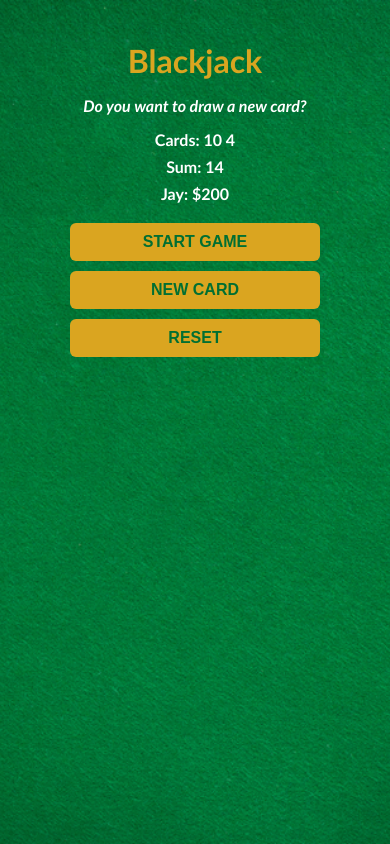
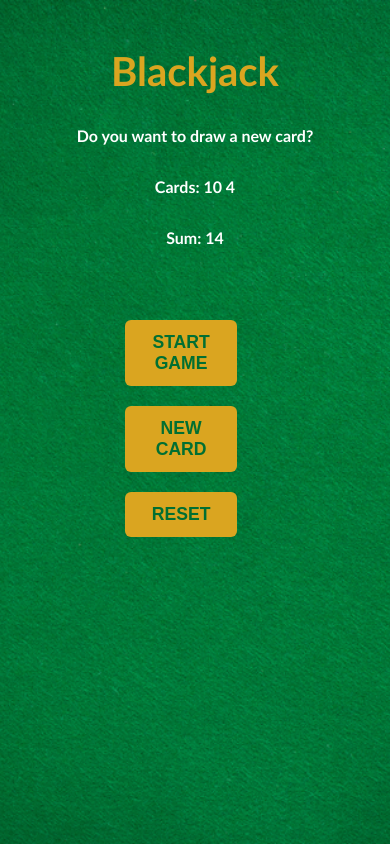
Before and after one commit to Jay-0310/BlackJackGame, a plain HTML site: page index.html in a window 390 px wide. Both pictures are taken after a click on the button "START GAME". Drawn offline with Linux system fonts and the light colour scheme.

Commit message:
Enhanced The Website

```diff
--- a/index.css
+++ b/index.css
@@ -1,3 +1,4 @@
+/* Common styling */
 body {
     font-family: 'Trebuchet MS', 'Lucida Sans Unicode', 'Lucida Grande', Arial, sans-serif;
     background-image: url("table.png");
@@ -16,26 +17,7 @@ body {
 h1 {
     color: goldenrod;
     font-size: 2.5rem;
-    margin-bottom: 10px;
-}
-
-#message-el {
-    font-style: italic;
     margin-bottom: 15px;
-    font-size: 1.1rem;
-}
-
-#cards-el, #sum-el, #player-el {
-    font-size: 1.1rem;
-    margin: 8px 0;
-}
-
-.buttons {
-    margin-top: 20px;
-    display: flex;
-    flex-direction: column;
-    gap: 10px;
-    align-items: center;
 }
 
 button {
@@ -50,6 +32,7 @@ button {
     font-size: 1.1rem;
     cursor: pointer;
     transition: background 0.3s ease;
+    margin: 5px 0;
 }
 
 button:hover {
@@ -61,20 +44,34 @@ button:disabled {
     cursor: not-allowed;
 }
 
-@media (max-width: 480px) {
-    h1 {
-        font-size: 2rem;
-    }
+input[type="text"] {
+    padding: 10px;
+    border: none;
+    border-radius: 6px;
+    width: 80%;
+    max-width: 250px;
+    font-size: 1.1rem;
+    margin-bottom: 15px;
+}
 
-    #message-el,
-    #cards-el,
-    #sum-el,
-    #player-el {
-        font-size: 1rem;
-    }
+.welcome-container {
+    display: flex;
+    flex-direction: column;
+    align-items: center;
+    justify-content: center;
+    height: 100vh;
+}
 
-    button {
-        font-size: 1rem;
-        padding: 10px;
-    }
+.container {
+    display: flex;
+    flex-direction: column;
+    align-items: center;
+    justify-content: center;
 }
+
+.buttons {
+    margin-top: 20px;
+    display: flex;
+    flex-direction: column;
+    gap: 10px;
+}
--- a/index.html
+++ b/index.html
@@ -1,10 +1,10 @@
 <!DOCTYPE html>
 <html lang="en">
 <head>
-    <meta charset="UTF-8">
-    <meta name="viewport" content="width=device-width, initial-scale=1.0">
+    <meta charset="UTF-8" />
+    <meta name="viewport" content="width=device-width, initial-scale=1.0" />
     <title>BlackJack Game</title>
-    <link rel="stylesheet" href="index.css">
+    <link rel="stylesheet" href="index.css" />
 </head>
 <body>
     <div class="container">
--- a/index.js
+++ b/index.js
@@ -1,8 +1,3 @@
-let player = {
-    name: "Jay",
-    chips: 200
-}
-
 let cards = []
 let sum = 0
 let hasBlackJack = false
@@ -68,6 +63,11 @@ function newCard() {
     }
 }
 
+let player = {
+    name: localStorage.getItem("playerName") || "Player",
+    chips: 500
+}
+
 function resetGame() {
     cards = []
     sum = 0
```
Also changed, not shown: welcome.html (added, +29 -0 lines).
